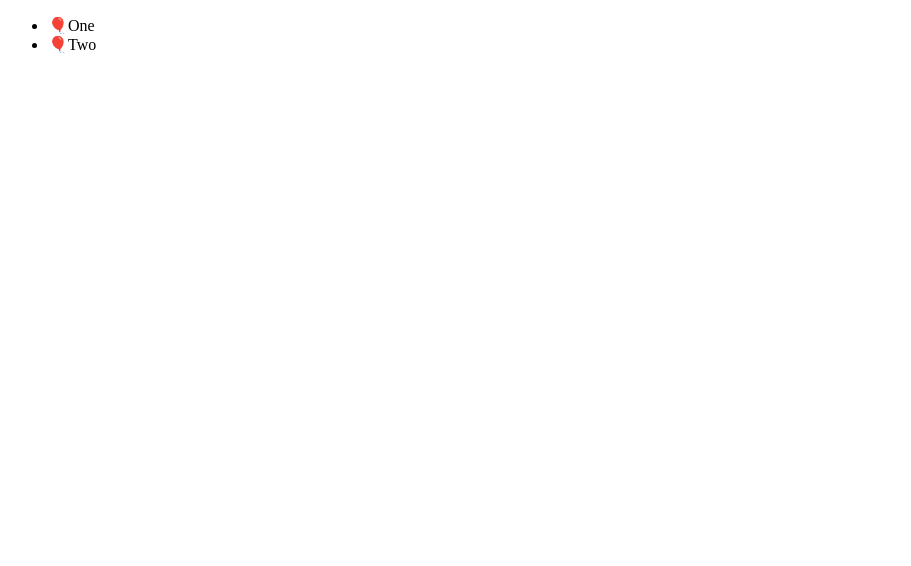
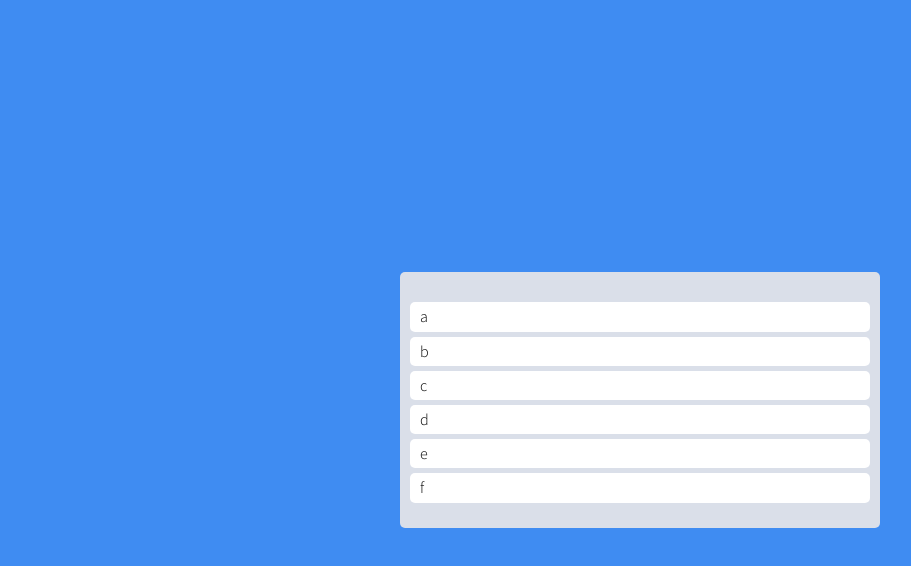
Before and after one commit to ng-lee/react-masterclass-2021-part-3, a React (Create React App) app: page / in a window 1280 px wide. Shown: the top 566 px of the page, without its empty margins (0-911 px from the left). Built offline with nearby package versions, Linux system fonts and the light colour scheme.

Commit message:
styles and placeholder

```diff
--- a/src/App.tsx
+++ b/src/App.tsx
@@ -1,33 +1,68 @@
+import styled from "styled-components";
 import { DragDropContext, Droppable, Draggable } from "react-beautiful-dnd";
+
+const Wrapper = styled.div`
+  display: flex;
+  max-width: 480px;
+  width: 100%;
+  margin: 0 auto;
+  justify-content: center;
+  align-items: center;
+  height: 100vh;
+`;
+
+const Boards = styled.div`
+  display: grid;
+  width: 100%;
+  grid-template-columns: repeat(1, 1fr);
+`;
+
+const Board = styled.div`
+  padding: 20px 10px;
+  padding-top: 30px;
+  background-color: ${(props) => props.theme.boardColor};
+  border-radius: 5px;
+  min-height: 200px;
+`;
+
+const Card = styled.div`
+  border-radius: 5px;
+  padding: 5px 10px;
+  background-color: ${(props) => props.theme.cardColor};
+  margin-bottom: 5px;
+`;
+
+const toDos = ["a", "b", "c", "d", "e", "f"];
 
 function App() {
   const onDragEnd = () => {};
   return (
     <DragDropContext onDragEnd={onDragEnd}>
-      <div>
+      <Wrapper>
+        <Boards>
           <Droppable droppableId="one">
             {(provided) => (
-            <ul ref={provided.innerRef} {...provided.droppableProps}>
-              <Draggable draggableId="first" index={0}>
+              <Board ref={provided.innerRef} {...provided.droppableProps}>
+                {toDos.map((toDo, index) => (
+                  <Draggable draggableId={toDo} index={index}>
                     {(provided) => (
-                  <li ref={provided.innerRef} {...provided.draggableProps}>
-                    <span {...provided.dragHandleProps}>🎈</span>
-                    One
-                  </li>
+                      <Card
+                        ref={provided.innerRef}
+                        {...provided.draggableProps}
+                        {...provided.dragHandleProps}
+                        key={index}
+                      >
+                        {toDo}
+                      </Card>
                     )}
                   </Draggable>
-              <Draggable draggableId="second" index={1}>
-                {(provided) => (
-                  <li ref={provided.innerRef} {...provided.draggableProps}>
-                    <span {...provided.dragHandleProps}>🎈</span>
-                    Two
-                  </li>
-                )}
-              </Draggable>
-            </ul>
+                ))}
+                {provided.placeholder}
+              </Board>
             )}
           </Droppable>
-      </div>
+        </Boards>
+      </Wrapper>
     </DragDropContext>
   );
 }
--- a/src/index.tsx
+++ b/src/index.tsx
@@ -1,15 +1,83 @@
 import React from "react";
 import ReactDOM from "react-dom";
 import { RecoilRoot } from "recoil";
-import { ThemeProvider } from "styled-components";
+import { createGlobalStyle, ThemeProvider } from "styled-components";
 import { darkTheme } from "./theme";
 import App from "./App";
+
+const GlobalStyle = createGlobalStyle`
+@import url('https://fonts.googleapis.com/css2?family=Source+Sans+Pro:wght@300;400&display=swap');
+html, body, div, span, applet, object, iframe,
+h1, h2, h3, h4, h5, h6, p, blockquote, pre,
+a, abbr, acronym, address, big, cite, code,
+del, dfn, em, img, ins, kbd, q, s, samp,
+small, strike, strong, sub, sup, tt, var,
+b, u, i, center,
+dl, dt, dd, menu, ol, ul, li,
+fieldset, form, label, legend,
+table, caption, tbody, tfoot, thead, tr, th, td,
+article, aside, canvas, details, embed,
+figure, figcaption, footer, header, hgroup,
+main, menu, nav, output, ruby, section, summary,
+time, mark, audio, video {
+  margin: 0;
+  padding: 0;
+  border: 0;
+  font-size: 100%;
+  font: inherit;
+  vertical-align: baseline;
+}
+/* HTML5 display-role reset for older browsers */
+article, aside, details, figcaption, figure,
+footer, header, hgroup, main, menu, nav, section {
+  display: block;
+}
+/* HTML5 hidden-attribute fix for newer browsers */
+*[hidden] {
+    display: none;
+}
+body {
+  line-height: 1;
+}
+menu, ol, ul {
+  list-style: none;
+}
+blockquote, q {
+  quotes: none;
+}
+blockquote:before, blockquote:after,
+q:before, q:after {
+  content: '';
+  content: none;
+}
+table {
+  border-collapse: collapse;
+  border-spacing: 0;
+}
+* {
+  box-sizing: border-box;
+}
+body {
+  font-weight: 300;
+  font-family: 'Source Sans Pro', sans-serif;
+  background-color:${(props) => props.theme.bgColor};
+  color: black;
+  line-height: 1.2;
+}
+a {
+  text-decoration: none;
+  color: inherit;
+}
+`;
 
 ReactDOM.render(
   <React.StrictMode>
     <RecoilRoot>
       <ThemeProvider theme={darkTheme}>
-        <App />
+        <>
+          <GlobalStyle />
+          <App />
+        </>
       </ThemeProvider>
     </RecoilRoot>
   </React.StrictMode>,
--- a/src/styled.d.ts
+++ b/src/styled.d.ts
@@ -4,8 +4,8 @@
 // and extend them!
 declare module "styled-components" {
   export interface DefaultTheme {
-    textColor: string;
     bgColor: string;
-    accentColor: string;
+    boardColor: string;
+    cardColor: string;
   }
 }
--- a/src/theme.ts
+++ b/src/theme.ts
@@ -1,7 +1,7 @@
 import { DefaultTheme } from "styled-components";
 
 export const darkTheme: DefaultTheme = {
-  textColor: "#f5f6fa",
-  bgColor: "#2f3640",
-  accentColor: "#4cd137",
+  bgColor: "#3F8CF2",
+  boardColor: "#DADFE9",
+  cardColor: "white",
 };
```
Lines whose indentation alone changed are shown as unchanged.
